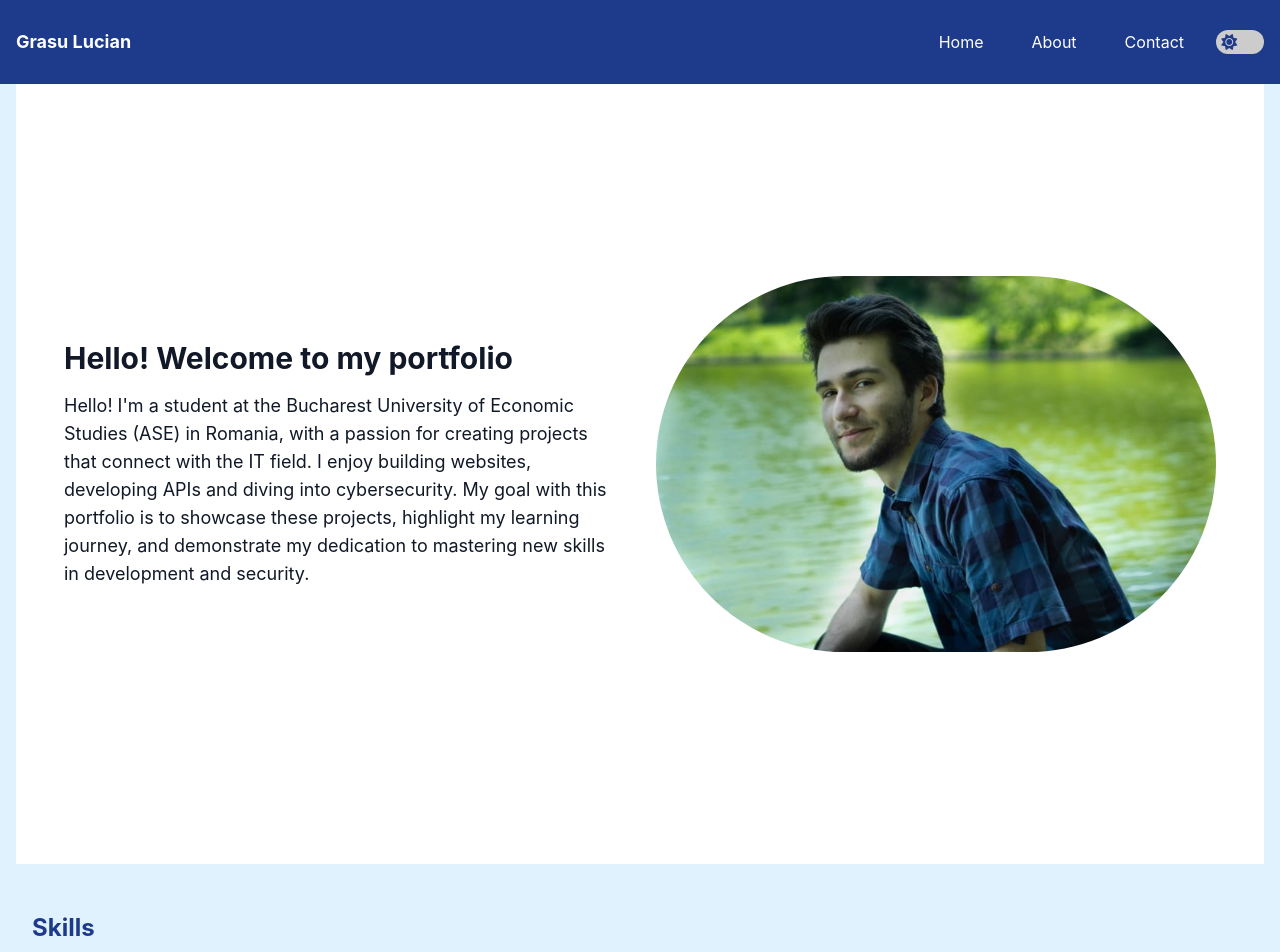
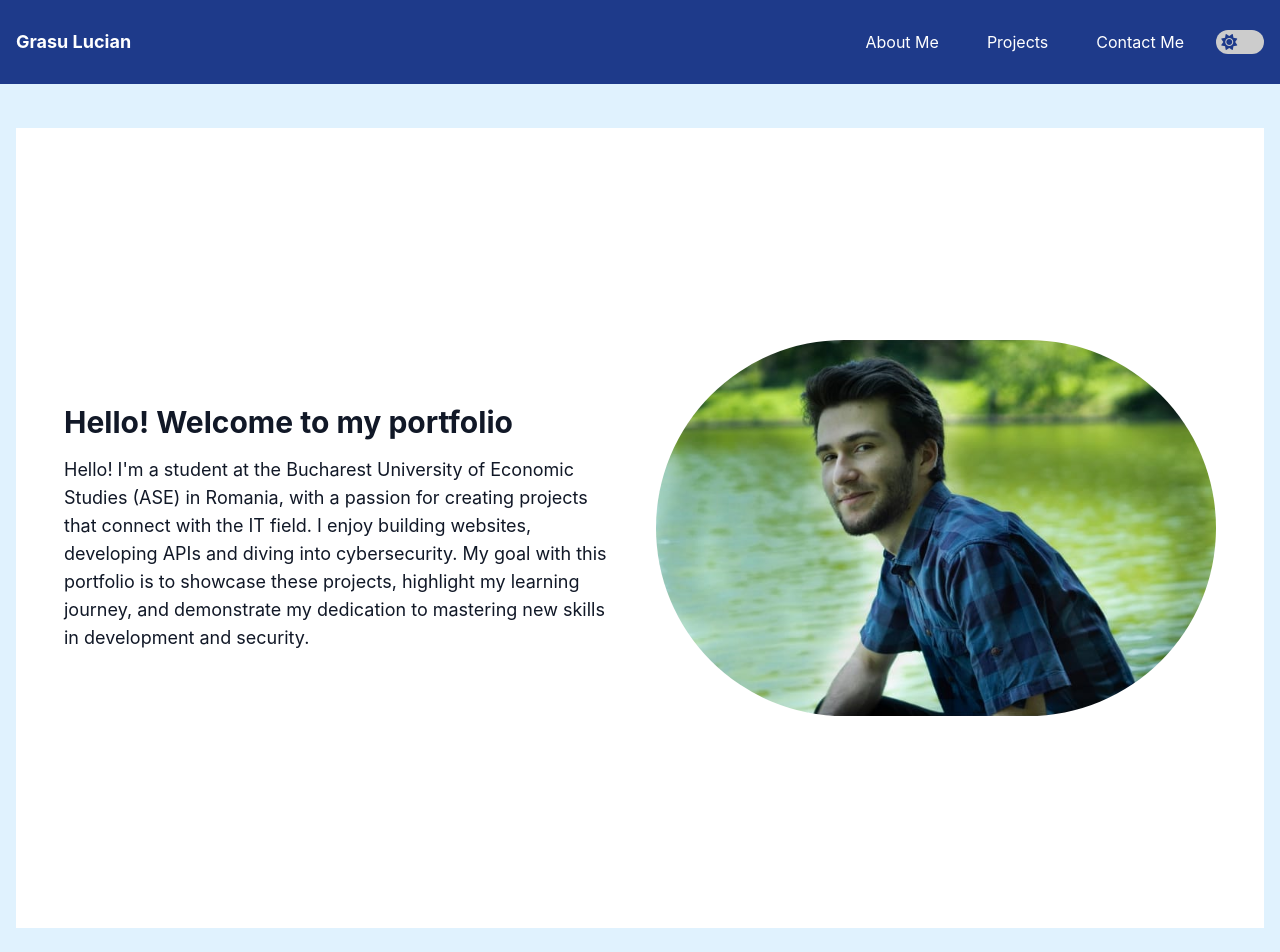
Before and after one commit to Grasu-Lucian/My_Portofolio, a React (Create React App) app in the folder my-portfolio/: page / in a window 1280 px wide. Shown: the top 952 px of the page. Built offline with nearby package versions, Linux system fonts and the light colour scheme.

Commit message:
Refactor Navbar and App components for improved section handling and responsive design

```diff
--- a/my-portfolio/src/App.css
+++ b/my-portfolio/src/App.css
@@ -44,3 +44,17 @@ body{
 }
 
 /* Hide margin on small screens */
+/* App.css */
+
+:root {
+  --navbar-height: 64px; /* Adjust this value based on your navbar height */
+}
+
+#about-me,
+#projects,
+#contact {
+  padding-top: var(--navbar-height);
+  margin-top: -var(--navbar-height); /* Negative margin to offset the padding */
+}
+
+/* Other styles */
--- a/my-portfolio/src/App.js
+++ b/my-portfolio/src/App.js
@@ -17,10 +17,15 @@ function App() {
     <div className={`App ${isNightMode ? 'dark' : ''}`}>
       <Navbar toggleTheme={toggleTheme} isNightMode={isNightMode} />
       <div className="pt-16 p-4 bg-background dark:bg-night text-primary dark:text-light">
-        <AboutMe />
-        <Skills />
-        <Projects isNightMode={isNightMode} />
-        <ContactMe />
+        <section id="about-me">
+          <AboutMe />
+        </section>
+        <section id="projects">
+          <Projects isNightMode={isNightMode} />
+        </section>
+        <section id="contact">
+          <ContactMe />
+        </section>
         {/* Other components or content can go here */}
       </div>
     </div>
--- a/my-portfolio/src/Navbar.css
+++ b/my-portfolio/src/Navbar.css
@@ -5,6 +5,7 @@
   background-color: #1e3a8a; /* Primary color */
   overflow: hidden;
   transition: background-color 0.5s ease-in-out;
+  z-index: 50; /* Ensure navbar is on top */
 }
 
 .dark .navbar {
@@ -68,7 +69,6 @@
 
 .night-mode-button.active {
   background-color: #666;
-
 }
 
 .night-mode-button .icon {
@@ -136,7 +136,6 @@
   flex-direction: column;
   align-items: center;
   justify-content: center;
-
 }
 
 .modal-content a {
@@ -150,6 +149,7 @@
 .modal-content .night-mode-button {
   margin-top: 20px;
 }
+
 .close-button {
   position: absolute;
   top: 10px;
@@ -160,13 +160,3 @@
   font-size: 24px;
   cursor: pointer;
 }
-  /* Navbar.css */
-
-.navbar {
-  background-color: #1e3a8a; /* Primary color */
-  overflow: hidden;
-  transition: background-color 0.5s ease-in-out;
-  z-index: 50; /* Ensure navbar is on top */
-}
-
-/* Other styles remain unchanged */
--- a/my-portfolio/src/Navbar.js
+++ b/my-portfolio/src/Navbar.js
@@ -13,9 +13,9 @@ function Navbar({ toggleTheme, isNightMode }) {
       <nav className="navbar fixed top-0 left-0 w-full bg-primary text-white flex justify-between items-center p-4 z-50">
         <div className="text-lg font-bold">Grasu Lucian</div>
         <ul className="flex space-x-4 items-center">
-          <li><a href="#home" className="hover:bg-secondary p-2 rounded transition duration-300 ease-in-out">Home</a></li>
-          <li><a href="#about" className="hover:bg-secondary p-2 rounded transition duration-300 ease-in-out">About</a></li>
-          <li><a href="#contact" className="hover:bg-secondary p-2 rounded transition duration-300 ease-in-out">Contact</a></li>
+          <li><a href="#about-me" className="hover:bg-secondary p-2 rounded transition duration-300 ease-in-out">About Me</a></li>
+          <li><a href="#projects" className="hover:bg-secondary p-2 rounded transition duration-300 ease-in-out">Projects</a></li>
+          <li><a href="#contact" className="hover:bg-secondary p-2 rounded transition duration-300 ease-in-out">Contact Me</a></li>
           <li>
             <button
               onClick={toggleTheme}
@@ -32,9 +32,9 @@ function Navbar({ toggleTheme, isNightMode }) {
 
       <div className={`modal ${isModalOpen ? 'active' : ''}`}>
         <div className="modal-content">
-          <a href="#home" onClick={handleMenuClick}>Home</a>
-          <a href="#about" onClick={handleMenuClick}>About</a>
-          <a href="#contact" onClick={handleMenuClick}>Contact</a>
+          <a href="#about-me" onClick={handleMenuClick}>About Me</a>
+          <a href="#projects" onClick={handleMenuClick}>Projects</a>
+          <a href="#contact" onClick={handleMenuClick}>Contact Me</a>
           <button
             onClick={() => {
               toggleTheme();
```
Lines whose indentation alone changed are shown as unchanged.
